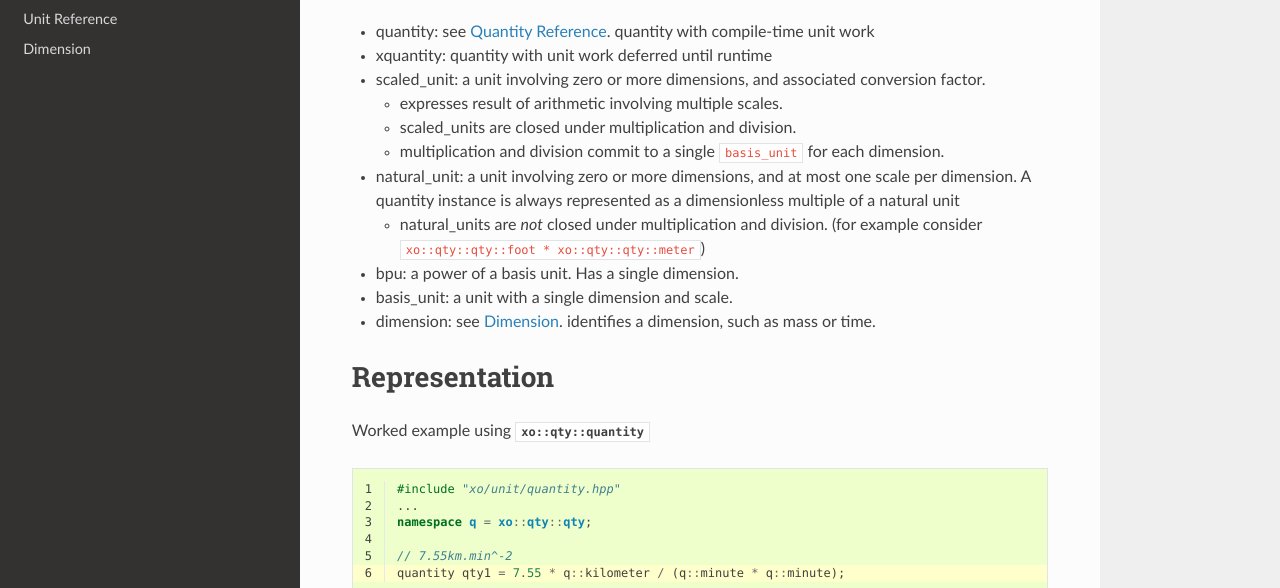
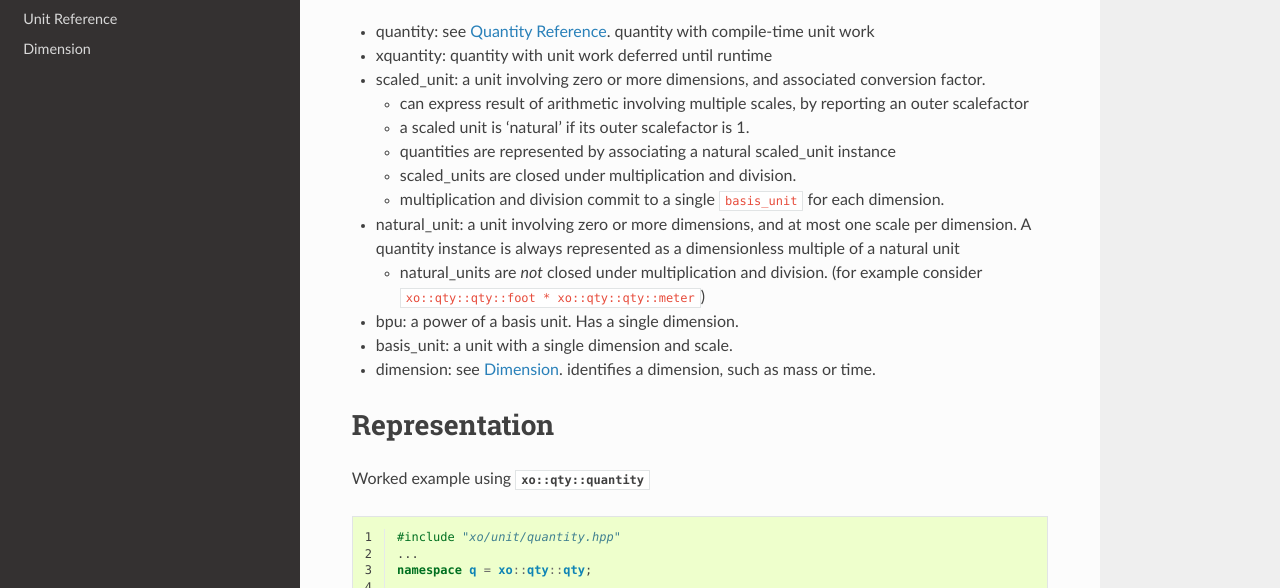
Before and after one commit to Rconybea/xo-umbrella2, a Sphinx documentation site: the page built from docs/implementation.rst, in a window 1280 px wide and 900 px high, cut to the strip 312-900 px from the top of the window. Built offline with Sphinx 7.4.7 and the Read the Docs theme 2.0.0, drawn with Linux system fonts in a browser that asks for light colours.

Commit message:
xo-unit: minor doc improvements

```diff
--- a/docs/implementation.rst
+++ b/docs/implementation.rst
@@ -30,7 +30,10 @@ Abstraction tower for *xo-unit* components.
 - scaled_unit:
   a unit involving zero or more dimensions, and associated conversion factor.
 
-  - expresses result of arithmetic involving multiple scales.
+  - can express result of arithmetic involving multiple scales,
+    by reporting an outer scalefactor
+  - a scaled unit is 'natural' if its outer scalefactor is 1.
+  - quantities are represented by associating a natural scaled_unit instance
   - scaled_units are closed under multiplication and division.
   - multiplication and division commit to a single :code:`basis_unit` for each
     dimension.
```
Also changed, not shown: 1 other file.
